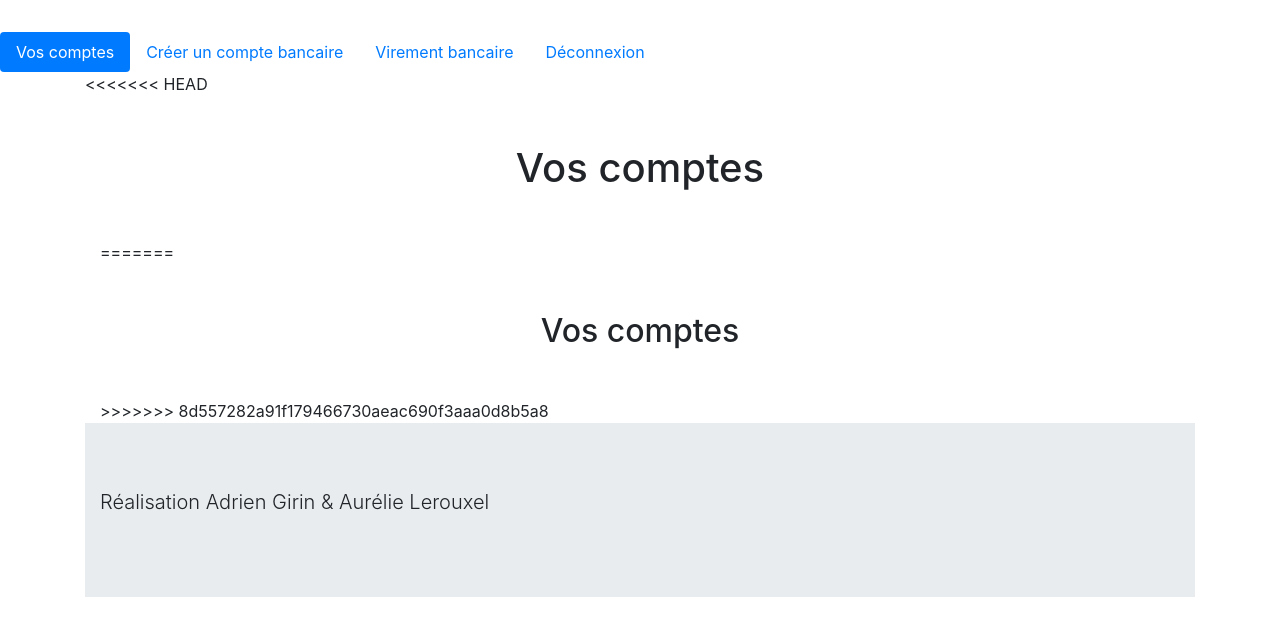
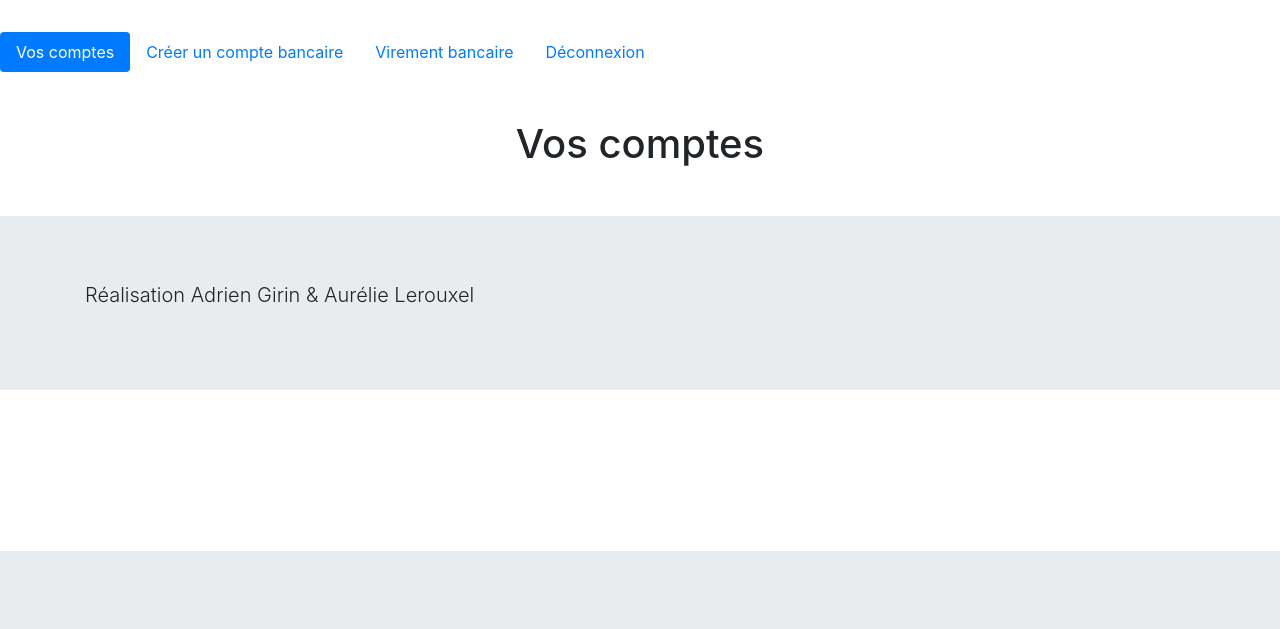
Before and after one commit to aurelielerouxel/banque_symfony, a Symfony app: template templates/bank/accounts.html.twig in a window 1280 px wide. Shown: the part 249-878 px from the top of the page. After the commit the page ends 800 px from the top, so only its background shows below. Run offline with Twig, Linux system fonts and the light colour scheme; the template is opened without the code that fills it, so the values that code supplies are empty; some libraries are stand-ins or nearby versions.

Commit message:
resolve conflit on accounts page

```diff
--- a/templates/bank/accounts.html.twig
+++ b/templates/bank/accounts.html.twig
@@ -3,13 +3,8 @@
 {% block title %}Vos comptes{% endblock %}
 
 {% block main %}
-<<<<<<< HEAD
     <div class="container">
         <h1 class="my-5 text-center">Vos comptes</h1>
-=======
-    <div>
-        <h2 class="my-5 text-center">Vos comptes</h2>
->>>>>>> 8d557282a91f179466730aeac690f3aaa0d8b5a8
         <div class="row">
             {% for account in accounts %}
 
```
